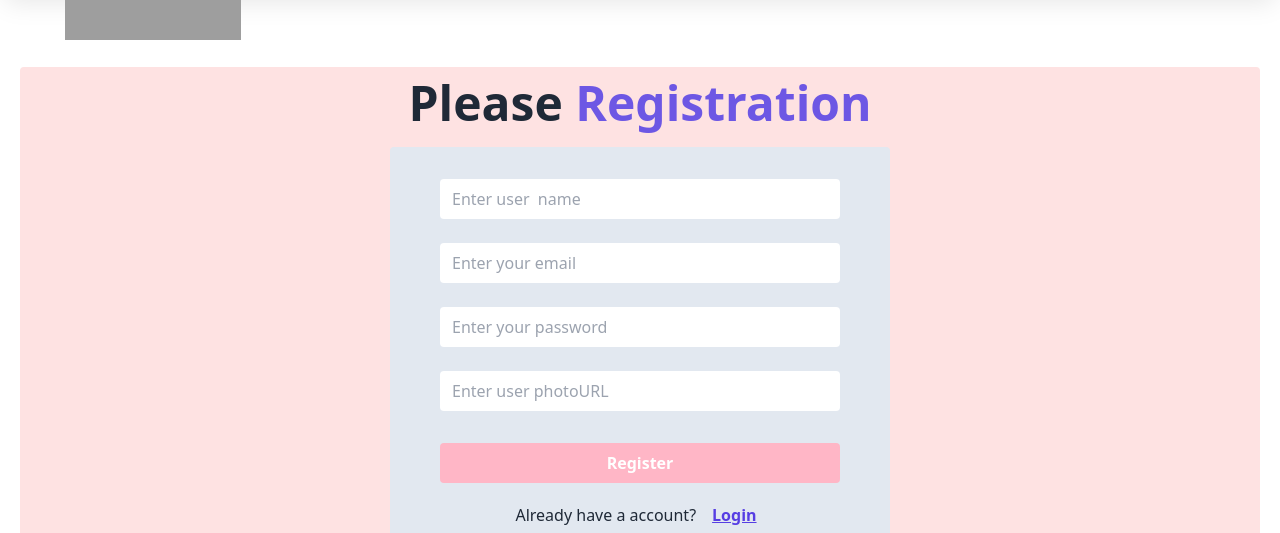
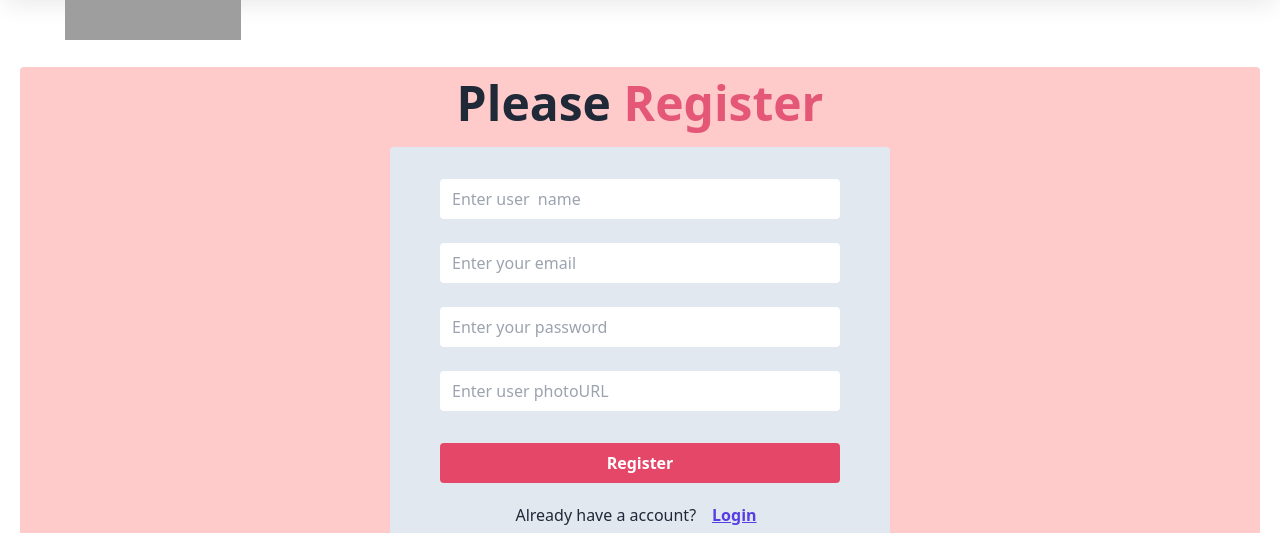
Before and after one commit to Miftahulislam2001/martail-arts-client, a React (Vite) app: page /registration in a window 1280 px wide. Shown: the part 125-658 px from the top of the page. Built offline with nearby package versions, Linux system fonts and the light colour scheme; grey boxes are pictures that could not be loaded.

Commit message:
Reister pages update

```diff
--- a/src/Pages/Registration.jsx
+++ b/src/Pages/Registration.jsx
@@ -4,8 +4,8 @@ import { Link } from 'react-router-dom';
 const Registration = () => {
     return (
         <div>
-           <div className='max-w-[1240px] mx-auto mt-20 bg-red-100 p-3 rounded m-3'>
-                <h1 className='text-center text-5xl font-bold'>Please <span className='text-[#6d57e4]'>Registration</span></h1>
+           <div className='max-w-[1240px] mx-auto mt-20 bg-red-200 p-3 rounded m-3'>
+                <h1 className='text-center text-5xl font-bold'>Please <span className='text-[#e45776]'>Register</span></h1>
                 <form  className='text-center py-5 bg-slate-200 rounded md:w-[500px]  mx-auto my-5'>
                     <input className='w-[80%] py-2 px-3 my-3 rounded' type="text" name='name' placeholder='Enter user  name' required /> <br />
                     <input className='w-[80%] px-3 py-2 my-3 rounded' type="email" name='email' placeholder='Enter your email' required /> <br />
@@ -15,7 +15,7 @@ const Registration = () => {
                     <p className='text-red-600 text-lg'></p>
                     <p className='text-green-600 text-lg'></p>
 
-                    <button className='w-[80%] bg-[#FFB6C6] mx-auto rounded py-2 my-5 text-white font-semibold' >Register</button>
+                    <button className='w-[80%] bg-[#e54769] mx-auto rounded py-2 my-5 text-white font-semibold' >Register</button>
                     <div>
                         Already have a account?
                         <Link to="/login" className="px-2 font-semibold py-1 ml-2 text-[#563ee3] underline rounded">Login</Link>
```
